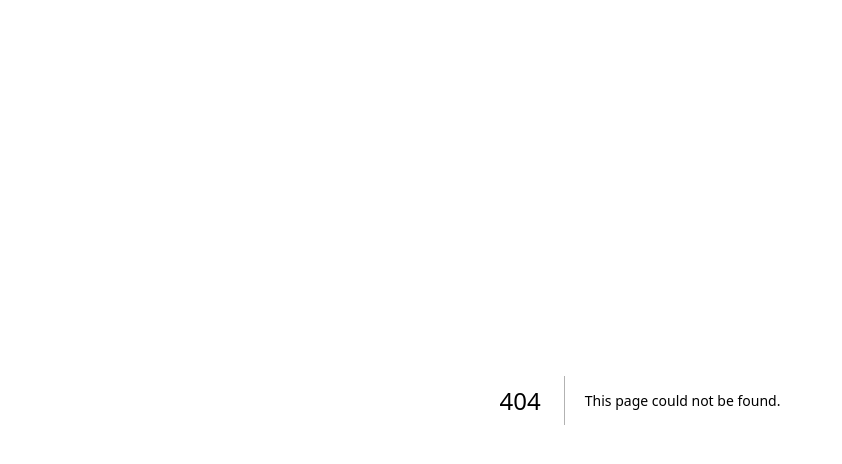
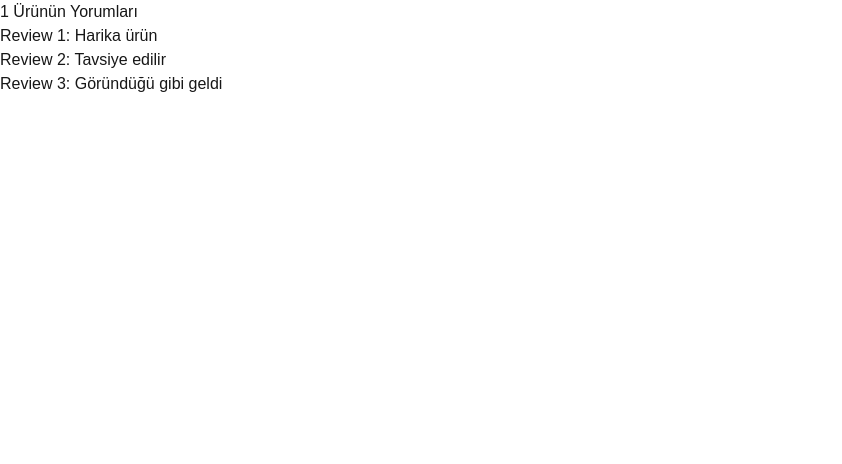
Before and after one commit to ayfersahinn/BTK-Akademi-Next.js-Atolyesi, a Next.js app in the folder next-js/: page /products/1/reviews in a window 1280 px wide. Before the commit this address had no page. Shown: the top 464 px of the page, without its empty margins (0-842 px from the left). Built offline with nearby package versions, Linux system fonts and the light colour scheme.

Commit message:
iç içe dinamik routes oluşturuldu

```diff
--- /dev/null
+++ b/next-js/app/products/[productID]/reviews/[reviewID]/page.js
@@ -0,0 +1,9 @@
+export default async function YorumDetay({ params }) {
+  const { productID, reviewID } = await params;
+  return (
+    <div>
+      <h1>Yorum: {reviewID}</h1>
+      <h1>Product: {productID}</h1>
+    </div>
+  );
+}
--- /dev/null
+++ b/next-js/app/products/[productID]/reviews/page.js
@@ -0,0 +1,13 @@
+export default async function Yorumlar({ params }) {
+  const { productID } = await params;
+  return (
+    <div>
+      <h1>{productID} Ürünün Yorumları</h1>
+      <ul>
+        <li>Review 1: Harika ürün</li>
+        <li>Review 2: Tavsiye edilir</li>
+        <li>Review 3: Göründüğü gibi geldi</li>
+      </ul>
+    </div>
+  );
+}
```
